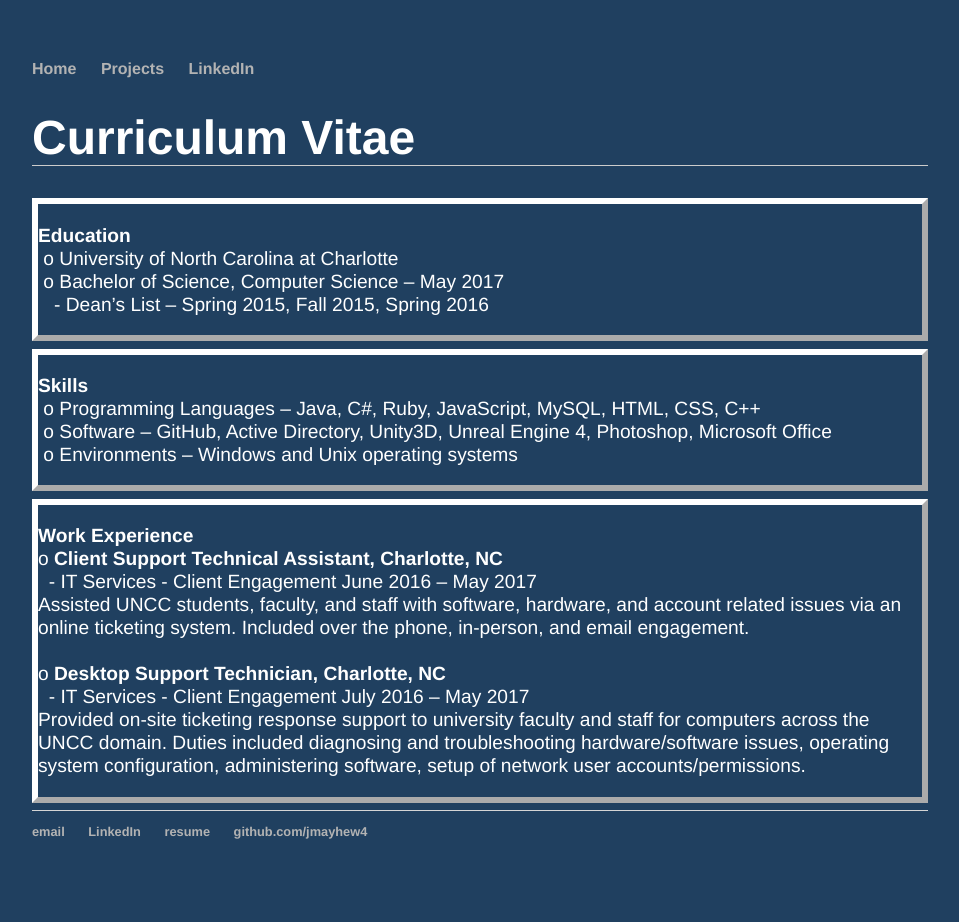
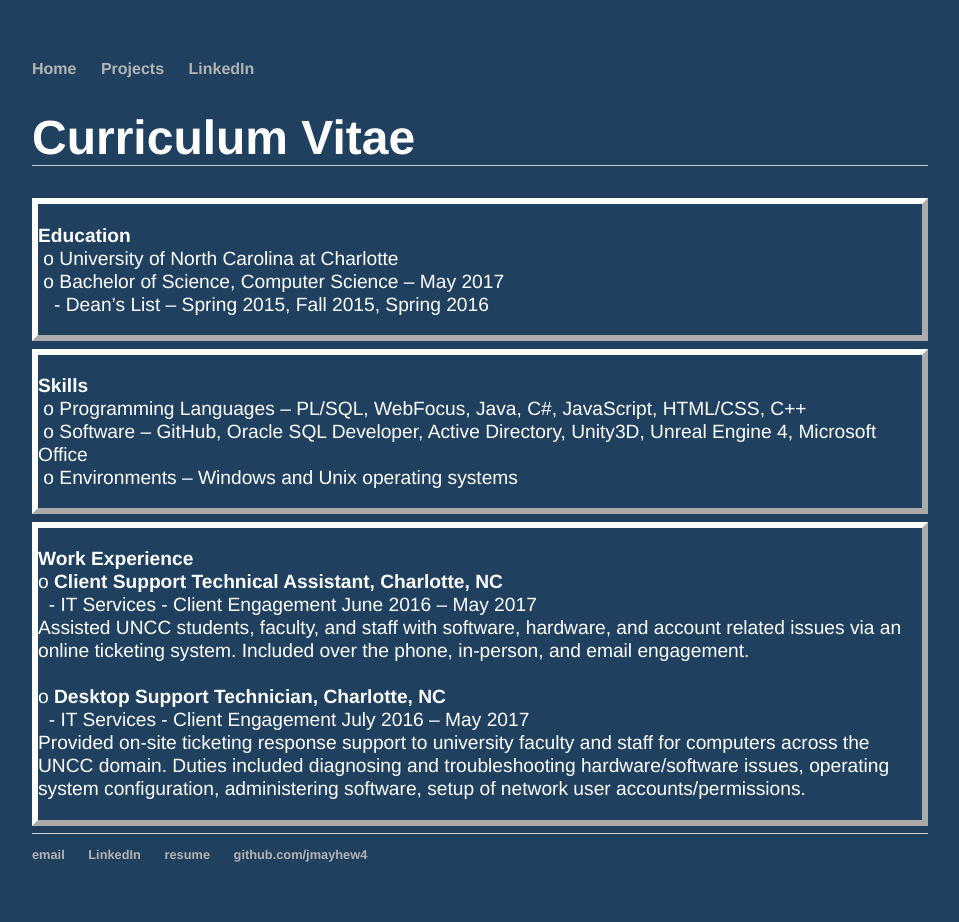
Before and after one commit to jmayhew4/jmayhew4.github.io, a Jekyll site: the page built from CV/index.html, in a window 1280 px wide. Shown: the whole page, without its empty margins (160-1119 px from the left). Built offline with Jekyll 4.4.1, drawn with Linux system fonts in a browser that asks for light colours; before the commit the page ends 900 px from its top, so only the background shows below that.

Commit message:
Update index.html

```diff
--- a/CV/index.html
+++ b/CV/index.html
@@ -16,8 +16,8 @@ title: About John Mayhew
  <br>
 <div class="bordered">
 <p><strong>Skills</strong>
- o Programming Languages – Java, C#, Ruby, JavaScript, MySQL, HTML, CSS, C++
- o Software – GitHub, Active Directory, Unity3D, Unreal Engine 4, Photoshop, Microsoft Office
+ o Programming Languages – PL/SQL, WebFocus, Java, C#, JavaScript, HTML/CSS, C++
+ o Software – GitHub, Oracle SQL Developer, Active Directory, Unity3D, Unreal Engine 4, Microsoft Office
  o Environments – Windows and Unix operating systems
 </p>
 </div>
```
